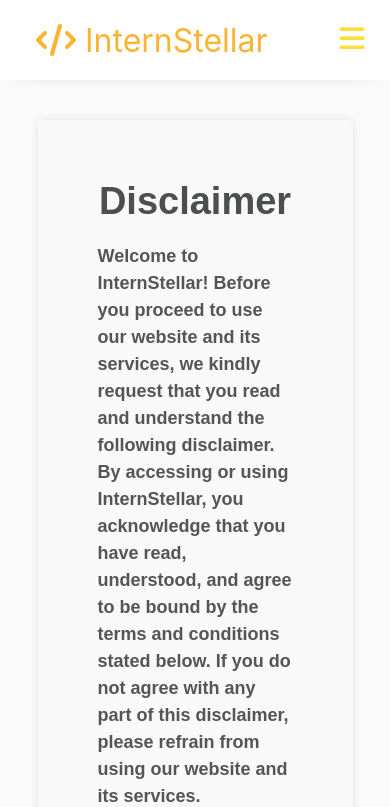
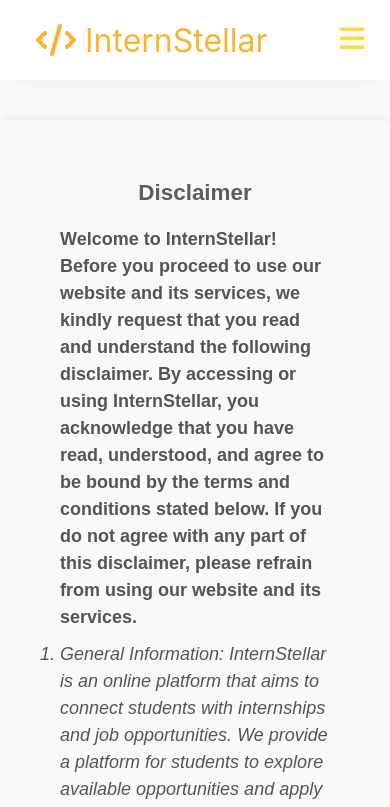
Before and after one commit to pranjaljain2882/InternStellar, a React (Create React App) app: page /disclaimer in a window 390 px wide. Shown: the top 807 px of the page. Built offline with nearby package versions, Linux system fonts and the light colour scheme; a web font is replaced by a local one.

Commit message:
indentation

```diff
--- a/src/components/Pages/AuxiliaryPages/AuxiliaryPages.css
+++ b/src/components/Pages/AuxiliaryPages/AuxiliaryPages.css
@@ -59,10 +59,25 @@
   }
 
 
-  /* @media screen and (max-width:800px) {
+  @media screen and (max-width:800px) {
+    .about-title {
+      font-size: 40%;
+      text-align: center;
+      margin-bottom: 20px;
+      color: #615b5b;
+    }
+
     .about-container {
-      max-width: 90%;
-      margin: 0 auto;
+        max-width: 70%;
+        margin: 0 auto;
+        margin-top: 40px;
+        padding: 60px;
+        background-color: #f9f9f9;
+        color: #4d4e4e;
+        border-radius: 5px;
+        font-family: poppins,Arial,sans-serif;
+        box-shadow: 0 0 10px rgba(0, 0, 0, 0.1);
+        text-align: left;
+      }
 
-    }
-} */
+}
--- a/src/components/Pages/Contact/Contact.css
+++ b/src/components/Pages/Contact/Contact.css
@@ -107,4 +107,16 @@
       margin-bottom: 20px;
       color: #838282;
     }
+
+    .contact-container {
+      max-width: 70%;
+      margin: 0 auto;
+      margin-top: 40px;
+      padding: 60px;
+      background-color: #f9f9f9;
+      color: #4d4e4e;
+      border-radius: 5px;
+      font-family: poppins,Arial,sans-serif;
+      box-shadow: 0 0 10px rgba(0, 0, 0, 0.1);
+    }
 }
```
